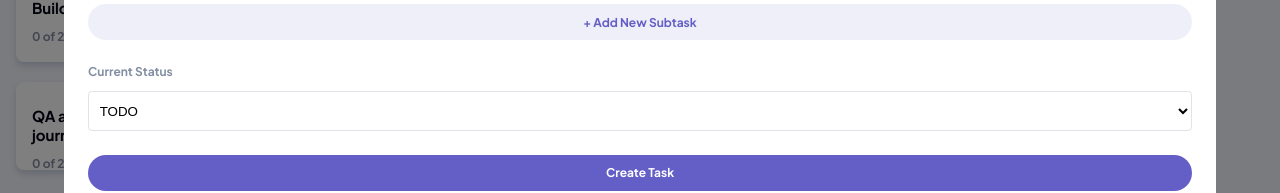
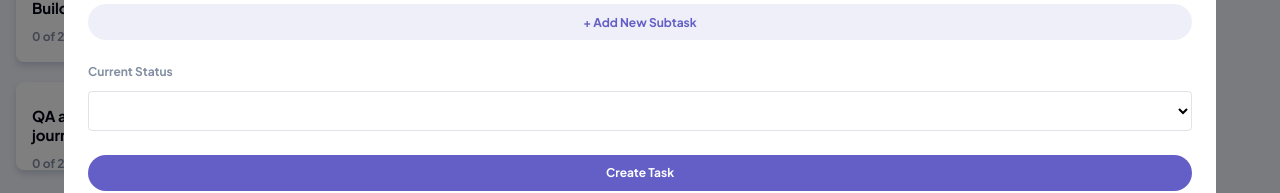
Before and after one commit to surrealgee/kanban-task-management-web-app, a React (Vite) app: page / in a window 1280 px wide. Both pictures are taken after a click on the button 1222 px from the left and 53 px from the top of the page. Shown: the part 422-615 px from the top of the page. Built offline with nearby package versions, Linux system fonts and the light colour scheme.

Commit message:
Build status controller

```diff
--- a/src/components/StatusControl.jsx
+++ b/src/components/StatusControl.jsx
@@ -2,7 +2,7 @@ import styled from "styled-components";
 import { Context } from "../hooks/Context";
 import { useContext } from "react";
 
-function StatusControl() {
+function StatusControl({ onChange }) {
   const { boards } = useContext(Context);
   const [activeBoard] = boards.filter((element) => element.isActive);
 
@@ -17,7 +17,8 @@ function StatusControl() {
   return (
     <StyledStatus>
       <h3>Current Status</h3>
-      <select name="" id="">
+      <select name="status" id="" onChange={onChange}>
+        <option value=""></option>
         {columns}
       </select>
     </StyledStatus>
--- a/src/components/modals/NewBoardForm.jsx
+++ b/src/components/modals/NewBoardForm.jsx
@@ -41,6 +41,7 @@ function NewBoardForm() {
           label="Board Name"
           onChange={(e) => handleNameChange(e, setNewBoardData)}
           value={newBoardData}
+          name="name"
         />
         <div>
           <h3>Board Columns</h3>
--- a/src/components/modals/NewTaskForm.jsx
+++ b/src/components/modals/NewTaskForm.jsx
@@ -11,9 +11,11 @@ import { useState } from "react";
 import { nanoid } from "nanoid";
 import useTask from "../../hooks/useTask";
 import useSubtask from "../../hooks/useSubtask";
+import useBoard from "../../hooks/useBoard";
 
 function NewTaskForm() {
-  const { handleNameChange } = useTask();
+  const { setBoards } = useBoard();
+  const { createTask, handleNameChange, handleStatusChange } = useTask();
   const { addSubtask, removeSubTask, handleSubtaskChange } = useSubtask();
 
   const [newTaskData, setNewTaskData] = useState({
@@ -35,6 +37,8 @@ function NewTaskForm() {
       />
     );
   });
+
+  // console.log(newTaskData);
 
   return (
     <ModalBackDrop>
@@ -58,8 +62,14 @@ function NewTaskForm() {
             onClick={() => addSubtask(setNewTaskData)}
           />
         </div>
-        <StatusControl />
-        <Button text="Create Task" primary />
+        <StatusControl
+          onChange={(e) => handleStatusChange(e, setNewTaskData)}
+        />
+        <Button
+          text="Create Task"
+          primary
+          onClick={(e) => createTask(e, newTaskData)}
+        />
       </StyledTaskForm>
     </ModalBackDrop>
   );
--- a/src/components/utils/Input.jsx
+++ b/src/components/utils/Input.jsx
@@ -1,6 +1,6 @@
 import styled from "styled-components";
 
-function Input({ label, onChange }) {
+function Input({ label, onChange, name }) {
   return (
     <StyledInput>
       <label className="input">{label}</label>
@@ -8,7 +8,7 @@ function Input({ label, onChange }) {
         type="text"
         placeholder="e. g. Take coffee break"
         onChange={onChange}
-        name="name"
+        name={name}
       />
     </StyledInput>
   );
--- a/src/data.js
+++ b/src/data.js
@@ -7,14 +7,14 @@ const boardsData = [
     id: nanoid(),
     columns: [
       {
-        name: "Todo",
+        name: "todo",
         id: nanoid(),
         tasks: [
           {
             title: "Build UI for onboarding flow",
             id: nanoid(),
             description: "",
-            status: "Todo",
+            status: "todo",
             subtasks: [
               {
                 title: "Sign up page",
@@ -34,7 +34,7 @@ const boardsData = [
             title: "Build UI for search",
             id: nanoid(),
             description: "",
-            status: "Todo",
+            status: "todo",
             subtasks: [
               {
                 title: "Search page",
@@ -46,7 +46,7 @@ const boardsData = [
             title: "Build settings UI",
             id: nanoid(),
             description: "",
-            status: "Todo",
+            status: "todo",
             subtasks: [
               {
                 title: "Account page",
@@ -63,7 +63,7 @@ const boardsData = [
             id: nanoid(),
             description:
               "Once we feel version one is ready, we need to rigorously test it both internally and externally to identify any major gaps.",
-            status: "Todo",
+            status: "todo",
             subtasks: [
               {
                 title: "Internal testing",
--- a/src/hooks/useColumn.jsx
+++ b/src/hooks/useColumn.jsx
@@ -23,7 +23,9 @@ function useColumn() {
     const { value, parentNode } = e.target;
 
     const updatedColumns = data.columns.map((element) =>
-      element.id === parentNode.id ? { ...element, name: value } : element
+      element.id === parentNode.id
+        ? { ...element, name: value.toLowerCase() }
+        : element
     );
 
     setData((prevData) => {
--- a/src/hooks/useTask.jsx
+++ b/src/hooks/useTask.jsx
@@ -4,11 +4,13 @@ import useApp from "./useApp";
 import { nanoid } from "nanoid";
 
 function useTask() {
-  const { boards } = useContext(Context);
+  const { boards, setBoards } = useContext(Context);
+  const { unmountModal } = useApp();
   const [activeBoard] = boards.filter((element) => element.isActive);
 
   function handleNameChange(e, setData) {
     const { name, value } = e.target;
+    console.log(name);
     setData((prevData) => {
       return {
         ...prevData,
@@ -17,32 +19,22 @@ function useTask() {
     });
   }
 
-  function selectTask(e) {
-    let taskId;
-    let columnId;
+  function handleStatusChange(e, setData) {
+    const { name, value } = e.target;
 
-    if (e.target.id) {
-      taskId = e.target.id;
-      columnId = e.target.parentNode.parentNode.id;
-    } else {
-      taskId = e.target.parentNode.id;
-      columnId = e.target.parentNode.parentNode.parentNode.id;
-    }
-
-    const [targetColumn] = activeBoard.columns.filter(
-      (element) => element.id === columnId
-    );
-
-    const [targetTask] = targetColumn.tasks.filter(
-      (element) => element.id === taskId
-    );
-
-    console.log(targetColumn);
-    console.log(taskId);
-    console.log(targetTask);
+    setData((prevData) => {
+      return {
+        ...prevData,
+        [name]: value.toLowerCase(),
+      };
+    });
   }
 
-  return { selectTask, handleNameChange };
+  function createTask(e, data, setData) {
+    e.preventDefault();
+  }
+
+  return { createTask, handleNameChange, handleStatusChange };
 }
 
 export default useTask;
```
